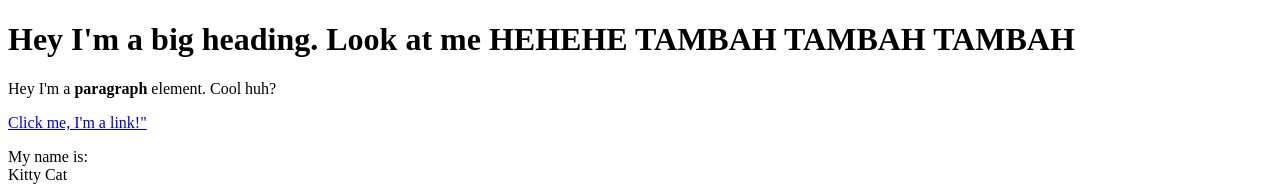
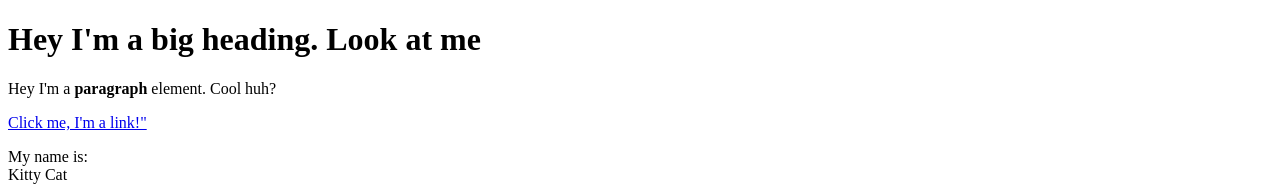
Before and after one commit to mahathirr/kirduun-studio, a plain HTML site: page index.html in a window 1280 px wide. Shown: the top 186 px of the page. Drawn offline with Linux system fonts and the light colour scheme.

Commit message:
Update index.html

```diff
--- a/index.html
+++ b/index.html
@@ -5,7 +5,7 @@
     </head>
 
     <body>
-        <h1>Hey I'm a big heading. Look at me HEHEHE TAMBAH TAMBAH TAMBAH</h1>
+        <h1>Hey I'm a big heading. Look at me</h1>
         <p>Hey I'm a <b>paragraph</b> element. Cool huh?</p>
         <a href="https://google.com"target=_blank title="Let's go to google">Click me, I'm a link!"</a>
         <p>My name is:<br>
```
